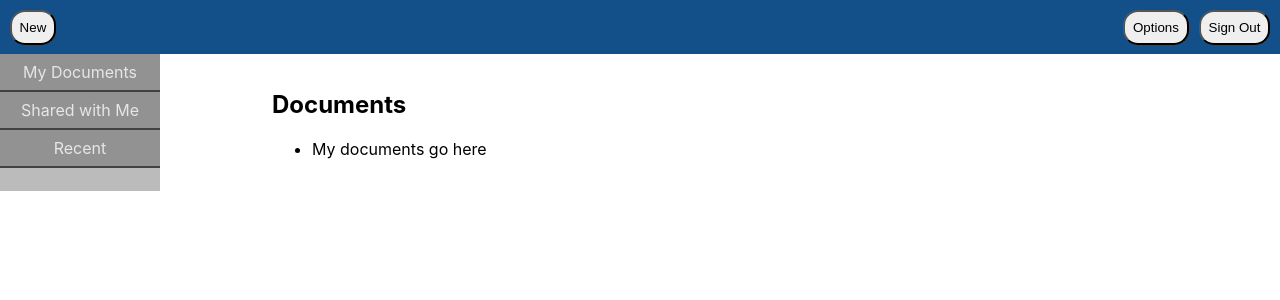
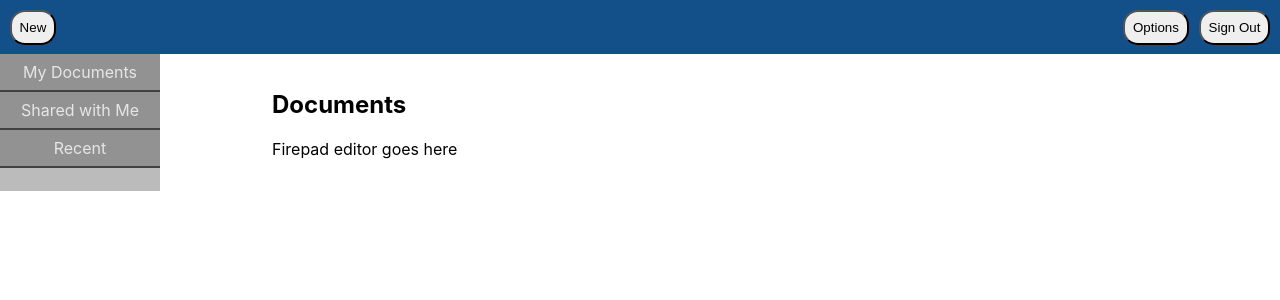
Before and after one commit to brendan-cronan/WebAppProject, a React (Create React App) app in the folder granddrive/: page /home in a window 1280 px wide. Both pictures are taken after a click on the button "New". Shown: the top 300 px of the page. Built offline with nearby package versions, Linux system fonts and the light colour scheme.

Commit message:
Pressing new button now affects the displayed content

```diff
--- a/granddrive/src/Home.jsx
+++ b/granddrive/src/Home.jsx
@@ -1,6 +1,7 @@
 import React, { Component } from "react";
 import './Home.css'
 import { AppDB } from "./db-init";
+
 
 class Home extends Component {
 
@@ -10,6 +11,8 @@ class Home extends Component {
             docs: [],
             activeTab: "myDocs"
         }
+
+
     }
 
     componentDidMount() {
@@ -18,10 +21,12 @@ class Home extends Component {
     }
 
     render() {
-        return (<div id="container">
+        return (
+
+            <div id="container">
 
                 <section id="toolbar">
-                <button className="menuitem" onClick={this.newButtonHandler.bind(this)}>New</button>
+                    <button id="newDoc" className="menuitem" onClick={this.newButtonHandler.bind(this)}>New</button>
                     <span className="filler"></span>
                     <button className="menuitem" onClick={this.optionsButtonHandler.bind(this)}>Options</button>
                     <button className="menuitem" onClick={this.signoutButtonHandler.bind(this)}>Sign Out</button>
@@ -34,16 +39,21 @@ class Home extends Component {
                 </section>
                 <section id="main">
                     <h2>Documents</h2>
-                <ul>
-                    <li className={this.state.activeTab === "myDocs" ? "" : "inactive"}>
-                        My documents go here</li>
-                    <li className={this.state.activeTab === "shared" ? "" : "inactive"}>
+
+                    <div className={this.state.activeTab === "myDocs" ? "" : "inactive"}>
+                        My documents go here</div>
+                    <div className={this.state.activeTab === "shared" ? "" : "inactive"}>
                         Shared documents go here
-                    </li >
-                    <li className={this.state.activeTab === "recent" ? "" : "inactive"}>
+                    </div >
+                    <div className={this.state.activeTab === "recent" ? "" : "inactive"}>
                         Recent documents go here
-                    </li>
-                </ul>
+                    </div>
+                    <div className={this.state.activeTab === "newDoc" ? "" : "inactive"}>
+                        <div id="firepad-editor">
+                            Firepad editor goes here
+                            </div>
+                    </div>
+
 
                     <ul>
                         {this.state.docs.map((x, i) =>
@@ -81,6 +91,7 @@ class Home extends Component {
     }
 
     newButtonHandler(ev) {
+        this.menuItemHandler(ev);
         console.log('new button pressed');
     }
 
```
Lines whose indentation alone changed are shown as unchanged.
